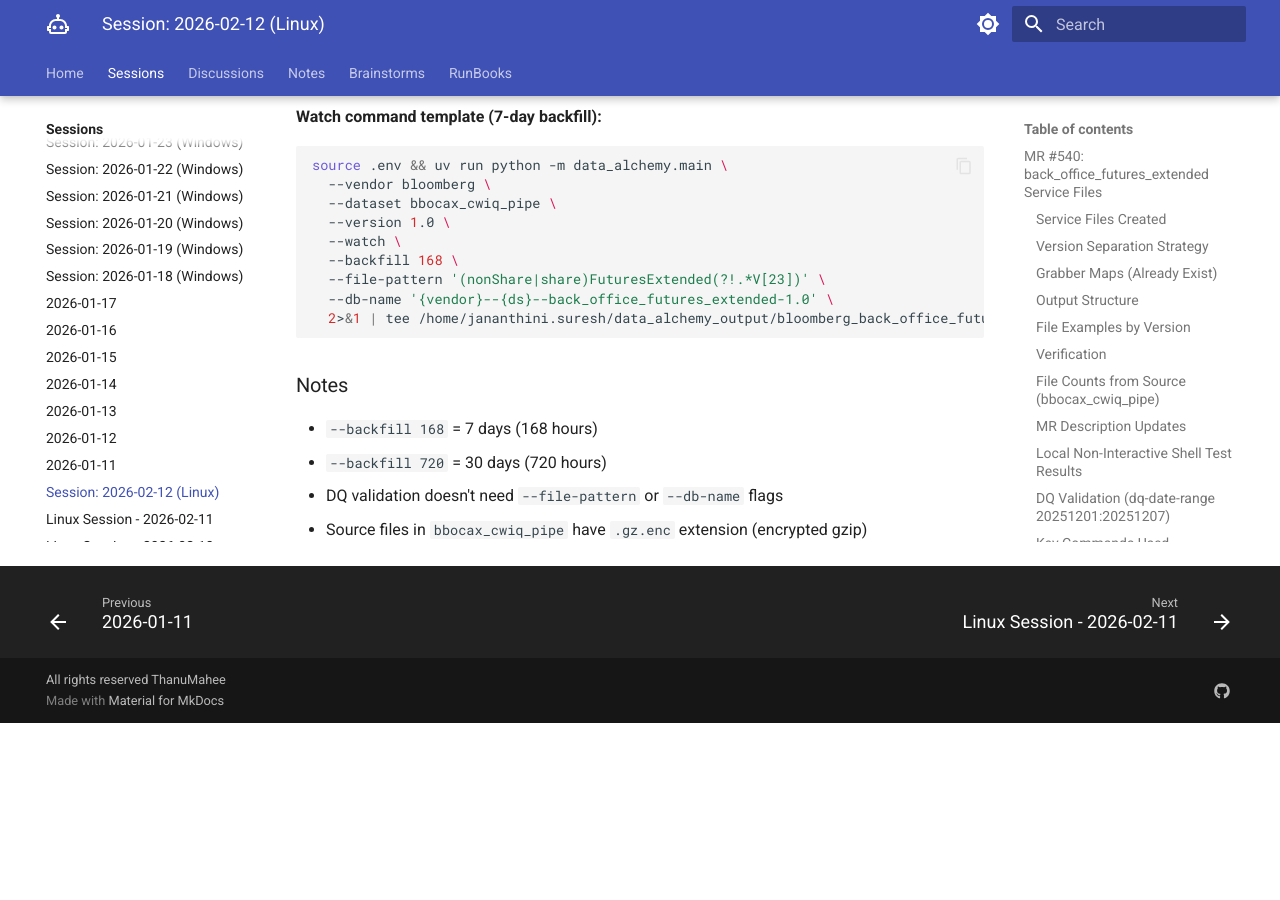
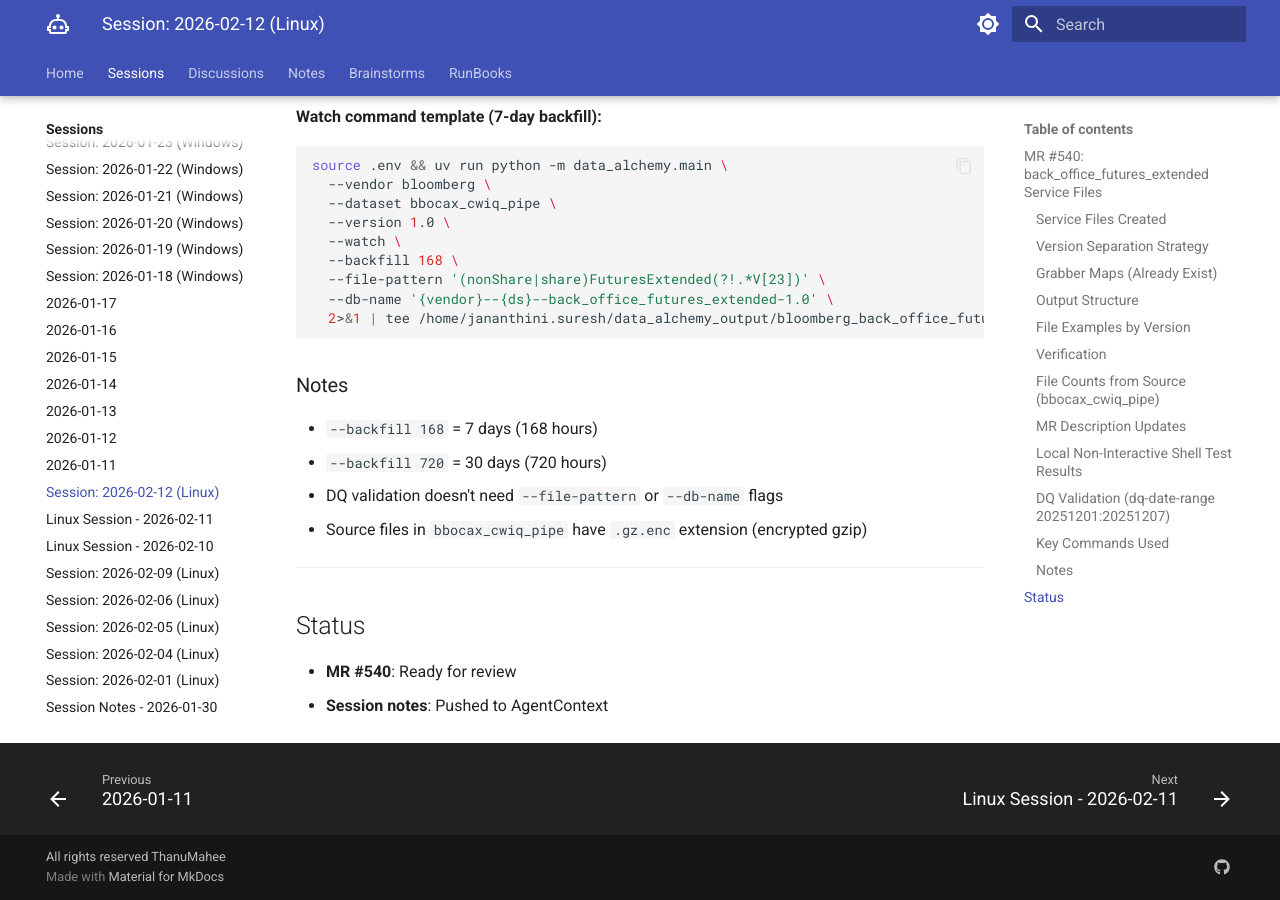
Before and after one commit to ThanuMahee12/AgentContext, an MkDocs documentation site: the page built from docs/sessions/claude/l-2026-02-12.md, in a window 1280 px wide and 900 px high, scrolled down 3067 px. Built offline with MkDocs 1.6.1 and Material for MkDocs 9.7.7, drawn with Linux system fonts in a browser that asks for light colours; before the commit the page ends 3790 px from its top, so only the background shows below that.

Commit message:
update session: status

```diff
--- a/docs/sessions/claude/l-2026-02-12.md
+++ b/docs/sessions/claude/l-2026-02-12.md
@@ -125,3 +125,10 @@ source .env && uv run python -m data_alchemy.main \
 - `--backfill 720` = 30 days (720 hours)
 - DQ validation doesn't need `--file-pattern` or `--db-name` flags
 - Source files in `bbocax_cwiq_pipe` have `.gz.enc` extension (encrypted gzip)
+
+---
+
+## Status
+
+- **MR #540**: Ready for review
+- **Session notes**: Pushed to AgentContext
```
